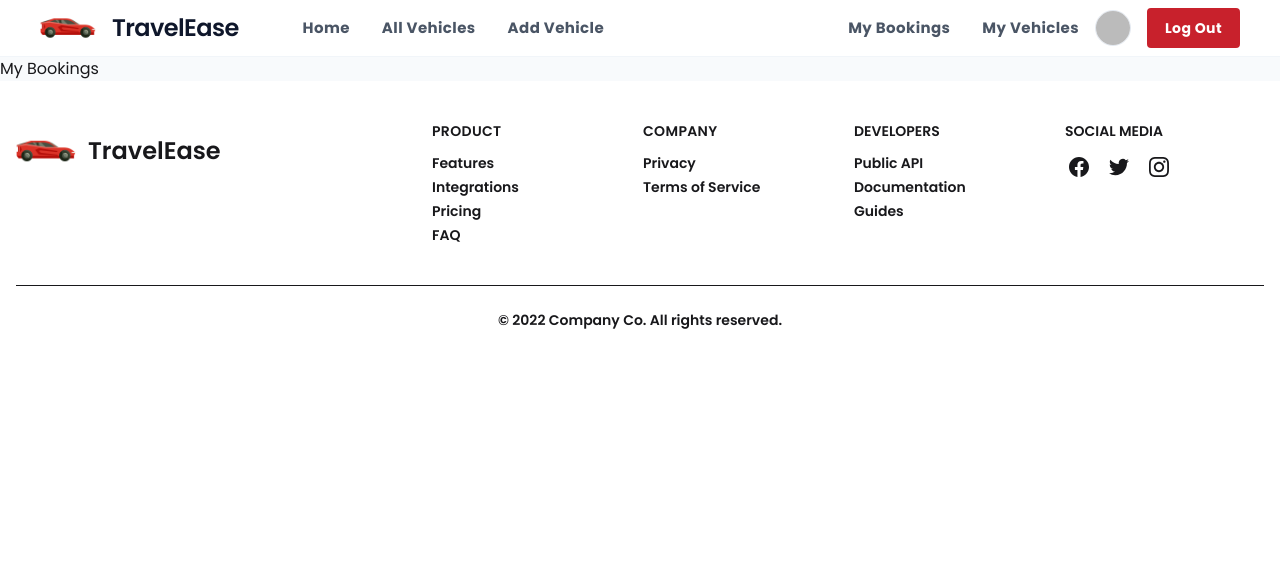
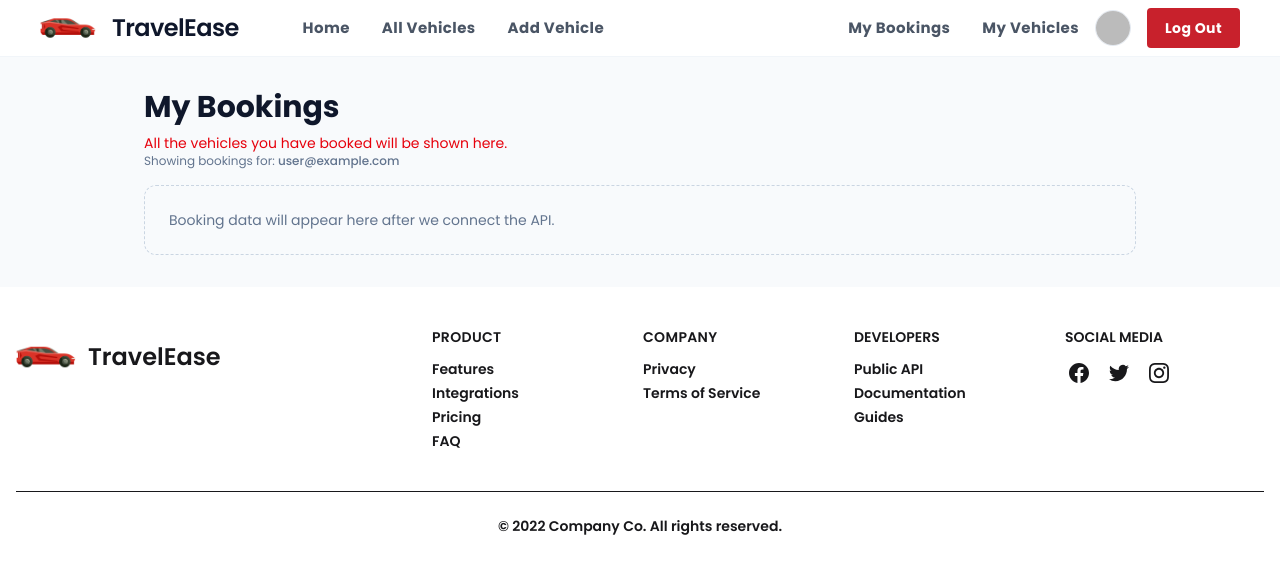
Before and after one commit to zubairz40-z/TravelEase-Client, a React (Vite) app: page /MyBookings in a window 1280 px wide. Shown: the top 574 px of the page. Built offline with nearby package versions, Linux system fonts and the light colour scheme; no server answers; sample sign-in values are in the browser's storage.

Commit message:
all frontend pages done for now

```diff
--- a/src/Pages/MyBookings.jsx
+++ b/src/Pages/MyBookings.jsx
@@ -1,8 +1,29 @@
 import React from "react";
+import { useAuth } from "../Providers/AuthProvider";
 
 const MyBookings =()=>{
+
+    const {user} = useAuth()
     return(
-        <h1>My Bookings</h1>
+       <div className="max-w-5xl mx-auto px-4 py-8">
+        <h1 className="text-2xl md:text-3xl font-bold text-slate-900 mb-2">
+            My Bookings
+        </h1>
+        <p className="text-sm text-red-600">All the vehicles you have booked will be shown here.</p>
+
+         {user && (
+        <p className="text-xs text-slate-500 mb-4">
+          Showing bookings for: <span className="font-medium">{user.email}</span>
+        </p>
+      )}
+
+      {/* Later: fetch bookings by userEmail from backend */}
+      <div className="border border-dashed border-slate-300 rounded-xl p-6 text-sm text-slate-500">
+        Booking data will appear here after we connect the API.
+      </div>
+    </div>
+
+
     )
 }
 
```
